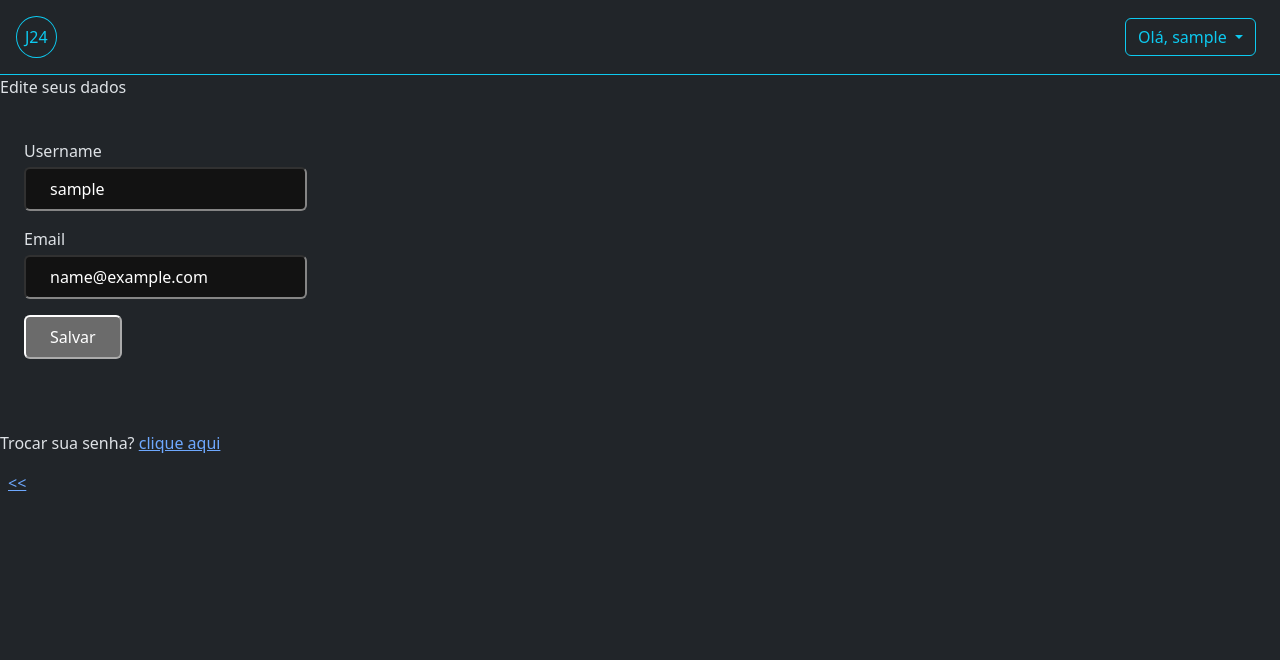
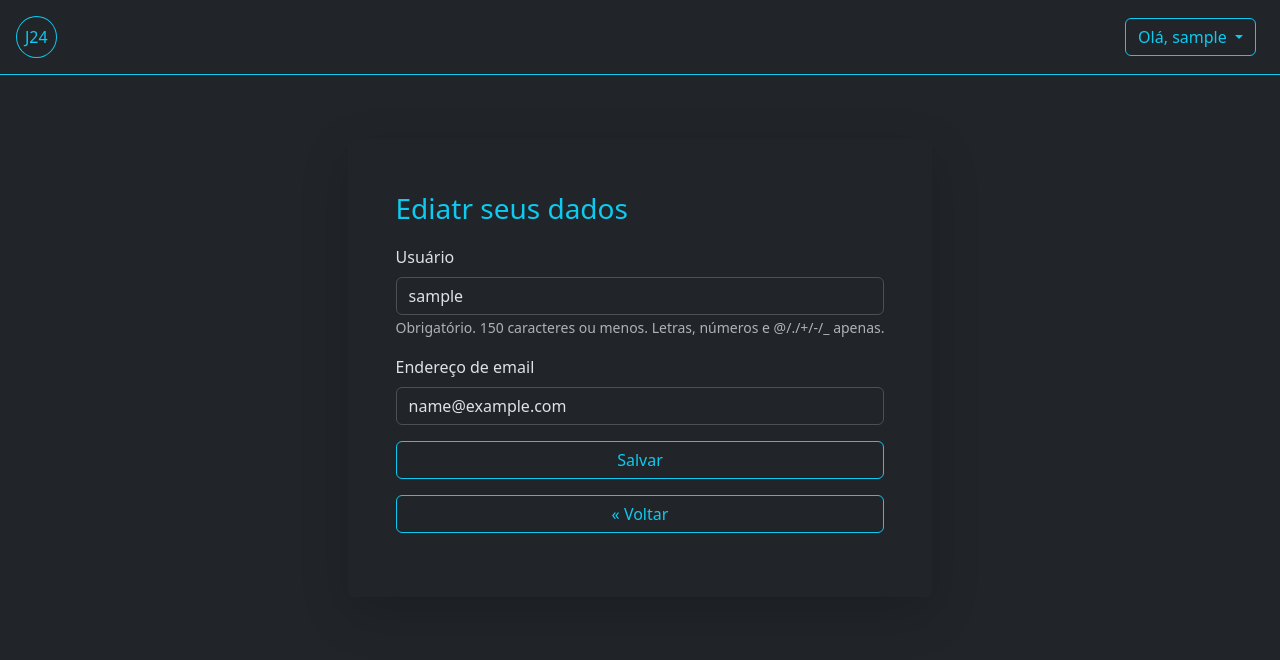
Before and after one commit to AleDevir/jornal24horas, a Django app: page /register/edit/user/1 in a window 1280 px wide. Shown: the top 660 px of the page. Run offline with Django 5.2, Linux system fonts and the light colour scheme; tables that the repository leaves empty hold one stand-in row (values such as "Sample post"); some libraries are stand-ins or nearby versions.

Commit message:
refactor: edição, register e trocar senha

```diff
--- a/app_j24/templates/registration/login.html
+++ b/app_j24/templates/registration/login.html
@@ -33,7 +33,7 @@
         </form>
         <div class=" d-flex col justify-content-center my-4">
             <p class="mb-2">Não possui cadastro?
-                <a href="" class="text-info text-decoration-none">clique aqui</a>
+                <a href="{% url 'registrar-usuario' %}" class="text-info text-decoration-none">clique aqui</a>
             </p>
         </div>
         <div class="d-flex col  justify-content-center">
--- a/app_j24/templates/user_edit.html
+++ b/app_j24/templates/user_edit.html
@@ -1,59 +1,28 @@
 {% extends "base.html" %}
+{% load django_bootstrap5 %}
 {% block content %}
 
 
+<div class="d-flex col-auto  justify-content-center mt-5 p-3">
 
-<div class=" flex flex-col items-center justify-center mt-11">
-  <P class="text-2xl text-purple-400 mb-6 ">Edite seus dados</p>
-  <div class="mb-3 lg:w-1/3 w-full p-4">
-    <form action="{% url 'atualizar-usuario' user.id %}" method="post" class="w-full max-w-sm ">
+  <div class=" shadow-lg p-5 mb-5  rounded ">
+    <p class="text-info fs-3">Ediatr seus dados</p>
+    <form method="post" action="{% url 'atualizar-usuario' user.id %}">
       {% csrf_token %}
-      <div class="md:flex md:items-center mb-3">
-        <div class="md:w-1/3">
-          <label class="block text-gray-500 font-bold md:text-right mb-1 md:mb-0 pr-4" for="inline-full-name">
-            Username
-          </label>
-        </div>
-        <div class="md:w-2/3">
-          <input
-            class="bg-gray-200 appearance-none border-2 border-gray-200 rounded w-full py-2 px-4 text-gray-700 leading-tight focus:outline-none focus:bg-white focus:border-purple-500"
-            type="text" name="username" id="username" value="{{ user.username }}">
-        </div>
-      </div>
-      <div class="md:flex md:items-center mb-3">
-        <div class="md:w-1/3">
-          <label class="block text-gray-500 font-bold md:text-right mb-1 md:mb-0 pr-4" for="inline-full-name">
-            Email
-          </label>
-        </div>
-        <div class="md:w-2/3">
-          <input
-            class="bg-gray-200 appearance-none border-2 border-gray-200 rounded w-full py-2 px-4 text-gray-700 leading-tight focus:outline-none focus:bg-white focus:border-purple-500"
-            type="email" name="email" id="email" value="{{ user.email }}">
-        </div>
-      </div>
+      {% bootstrap_form form %}
+
+      <button type="submit" class="w-100 btn btn-outline-info mb-3">Salvar</button>
 
 
-      <div class="md:flex md:items-center">
-        <div class="md:w-1/3"></div>
-        <div class="md:w-2/3 ">
-          <button class=" bg-purple-800 hover:bg-purple-500 hover:text-white w-full py-2 px-4 rounded " type="submit">
-            Salvar
-          </button>
-        </div>
-      </div>
 
     </form>
+
+    <div class="d-flex col  justify-content-center">
+      <a href="{% url 'home' %}" class="mb-3  w-100 text-decoration-none btn btn-outline-info">
+        &laquo; Voltar </a>
+    </div>
+
+
   </div>
 </div>
-<div class=" flex flex-col justify-center items-center mt-5">
-  <p>Trocar sua senha?
-    <a href="{% url 'atualizar-senha'  user.id  %}" class="text-purple-400">clique aqui</a>
-  </p>
-  <a href="javascript:history.back()" class="p-2 mb-3 text-2xl text-purple-800 hover:text-purple-500 ">
-    << </a>
-</div>
-
-</div>
-
 {% endblock %}
--- a/app_j24/urls.py
+++ b/app_j24/urls.py
@@ -12,7 +12,7 @@ from .views import (
     NoticiaUpdate,
     NoticiaDetailView,
     SignUpView,
-    UserUpdate,
+    UserUpdateView,
 )
 
 APP_NAME = "app_j24"
@@ -26,7 +26,7 @@ urlpatterns = [
     path('noticias/cadastro/<int:pk>', NoticiaUpdate.as_view(), name='atualizar-noticia'),
     path('noticias/excluir/<int:pk>', NoticiaDelete.as_view(), name='excluir-noticia'),
     path("register/", SignUpView.as_view(), name='registrar-usuario'),
-    path('register/edit/user/<int:pk>', UserUpdate.as_view(), name='atualizar-usuario'),
+    path('register/edit/user/<int:pk>', UserUpdateView.as_view(), name='atualizar-usuario'),
     path('register/edit/password/<int:pk>', ChangePasswordView.as_view(), name='atualizar-senha'),
 
 
--- a/app_j24/views.py
+++ b/app_j24/views.py
@@ -184,7 +184,7 @@ class SignUpView(CreateView):
     def get_success_url(self):
         return reverse('login')
 
-class UserUpdate(UpdateView):
+class UserUpdateView(UpdateView):
     '''
     Atualiza a Usuário
     '''
```
Also changed, not shown: app_j24/templates/register.html (+31 -17 lines).
